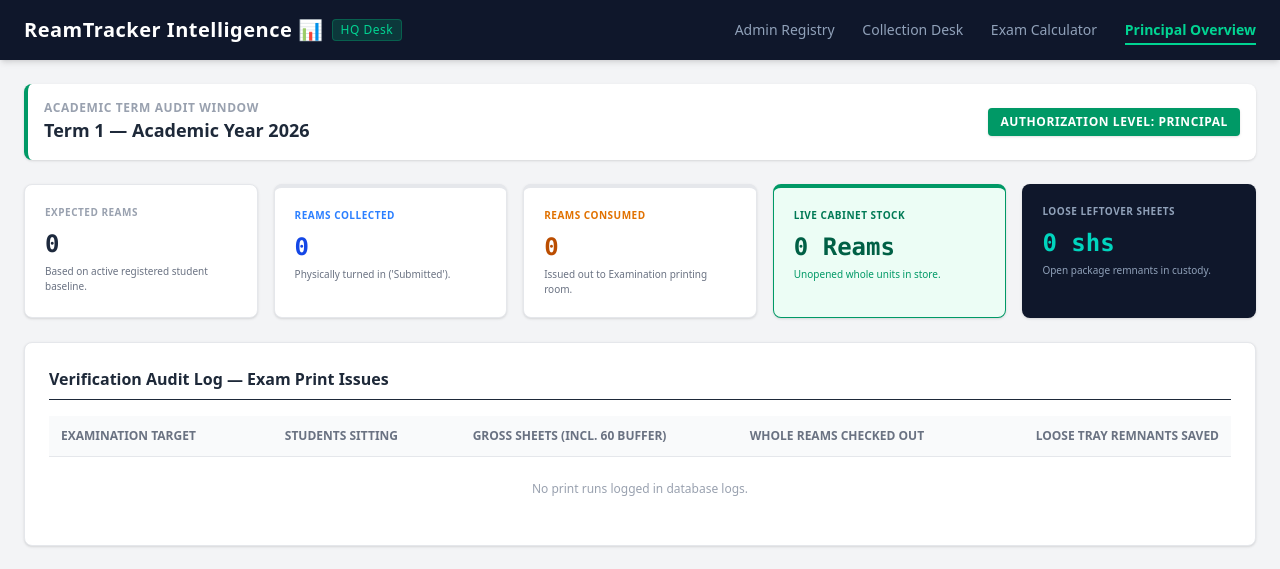
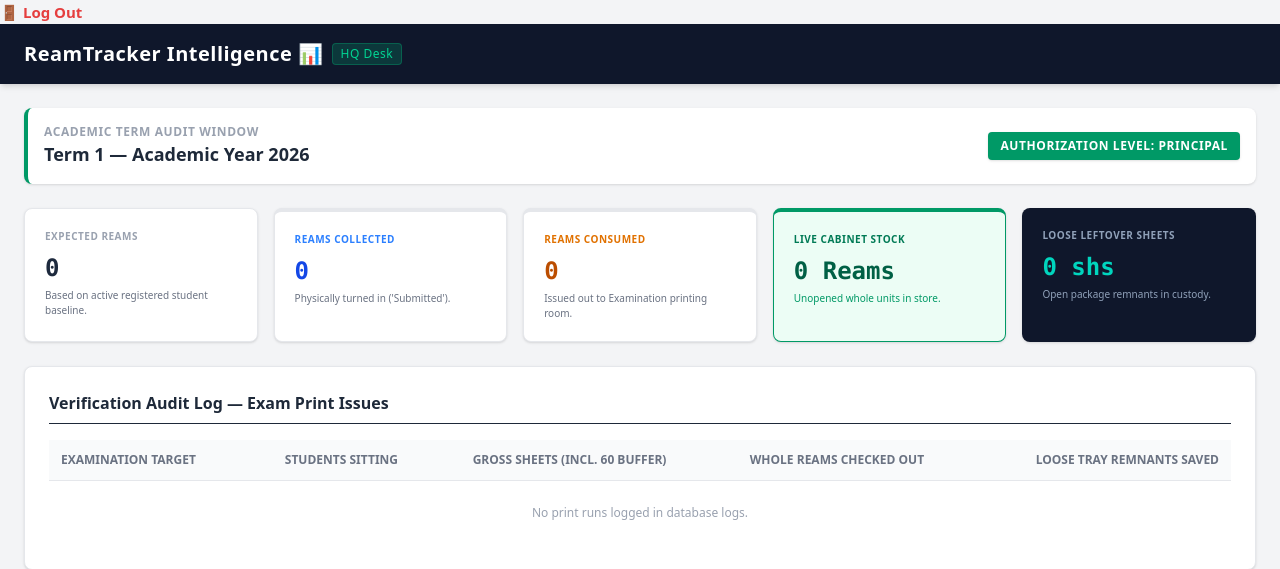
Before and after one commit to erickodhi/Ream-management, a Flask app: page /principal in a window 1280 px wide. Shown: the top 569 px of the page. Run offline with Flask 3, Linux system fonts and the light colour scheme; a user stored in the database is signed in; data comes from the database, SQL or seed files in the repository; data that the repository does not hold is empty.

Commit message:
Add logout link and comment out old navigation menu

```diff
--- a/templates/principal.html
+++ b/templates/principal.html
@@ -5,6 +5,10 @@
     <meta name="viewport" content="width=device-width, initial-scale=1.0">
     <title>Principal Executive Desk - ReamTracker</title>
     <script src="https://cdn.jsdelivr.net/npm/@tailwindcss/browser@4"></script>
+    <!-- Simple Text Link with an Icon Feel -->
+    <a href="{{ url_for('logout') }}" style="color: #e53e3e; font-weight: 600; text-decoration: none; font-size: 15px;">
+    🚪 Log Out
+    </a>
 </head>
 <body class="bg-gray-100 min-h-screen pb-12">
     <nav class="bg-slate-900 shadow-md text-white mb-6">
@@ -13,10 +17,10 @@
                 ReamTracker Intelligence 📊 <span class="text-xs bg-emerald-500/20 text-emerald-400 px-2 py-0.5 rounded font-normal border border-emerald-500/30">HQ Desk</span>
             </span>
             <div class="space-x-6 text-sm font-medium">
-                <a href="/admin" class="text-slate-400 hover:text-white transition">Admin Registry</a>
+                <!--<a href="/admin" class="text-slate-400 hover:text-white transition">Admin Registry</a>
                 <a href="/taker" class="text-slate-400 hover:text-white transition">Collection Desk</a>
                 <a href="/exam" class="text-slate-400 hover:text-white transition">Exam Calculator</a>
-                <a href="/principal" class="border-b-2 border-emerald-400 pb-1 font-semibold text-emerald-400">Principal Overview</a>
+                <a href="/principal" class="border-b-2 border-emerald-400 pb-1 font-semibold text-emerald-400">Principal Overview</a>-->
             </div>
         </div>
     </nav>
```
